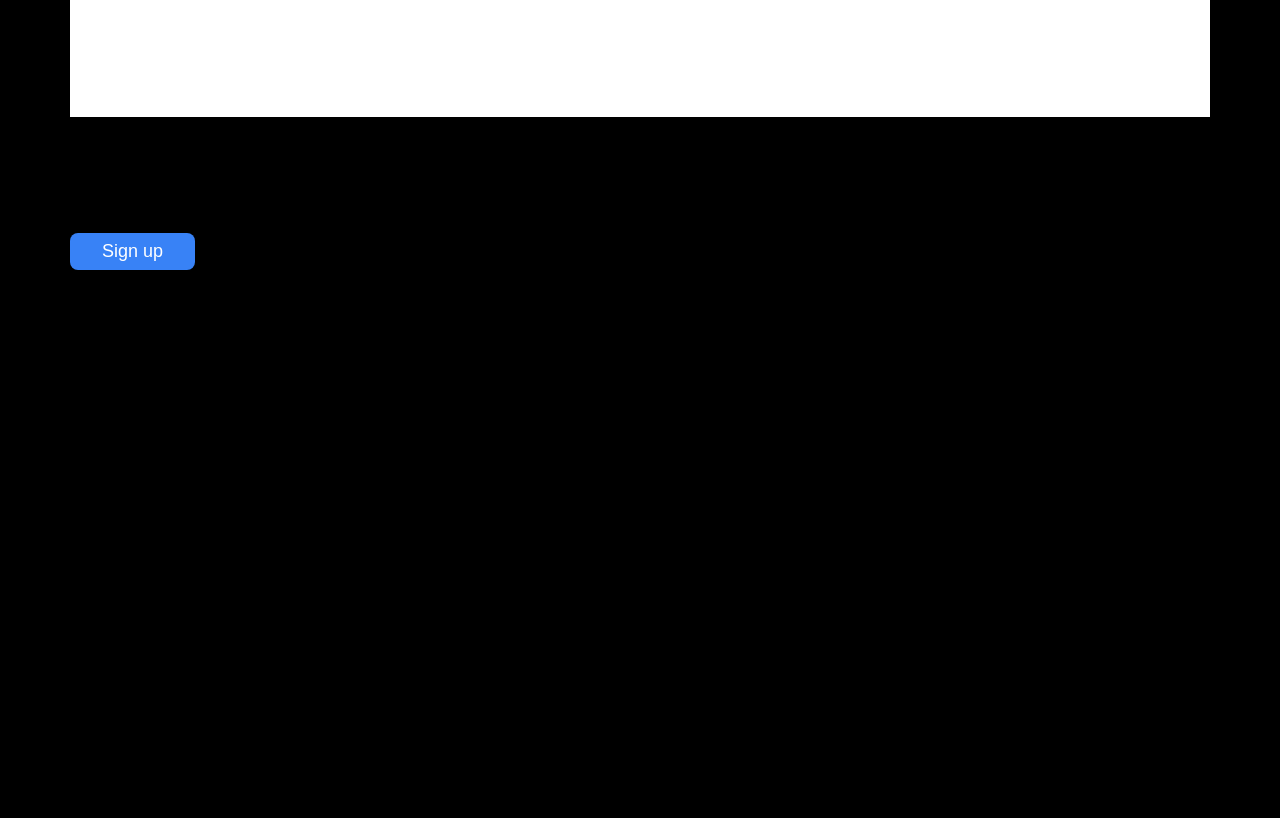
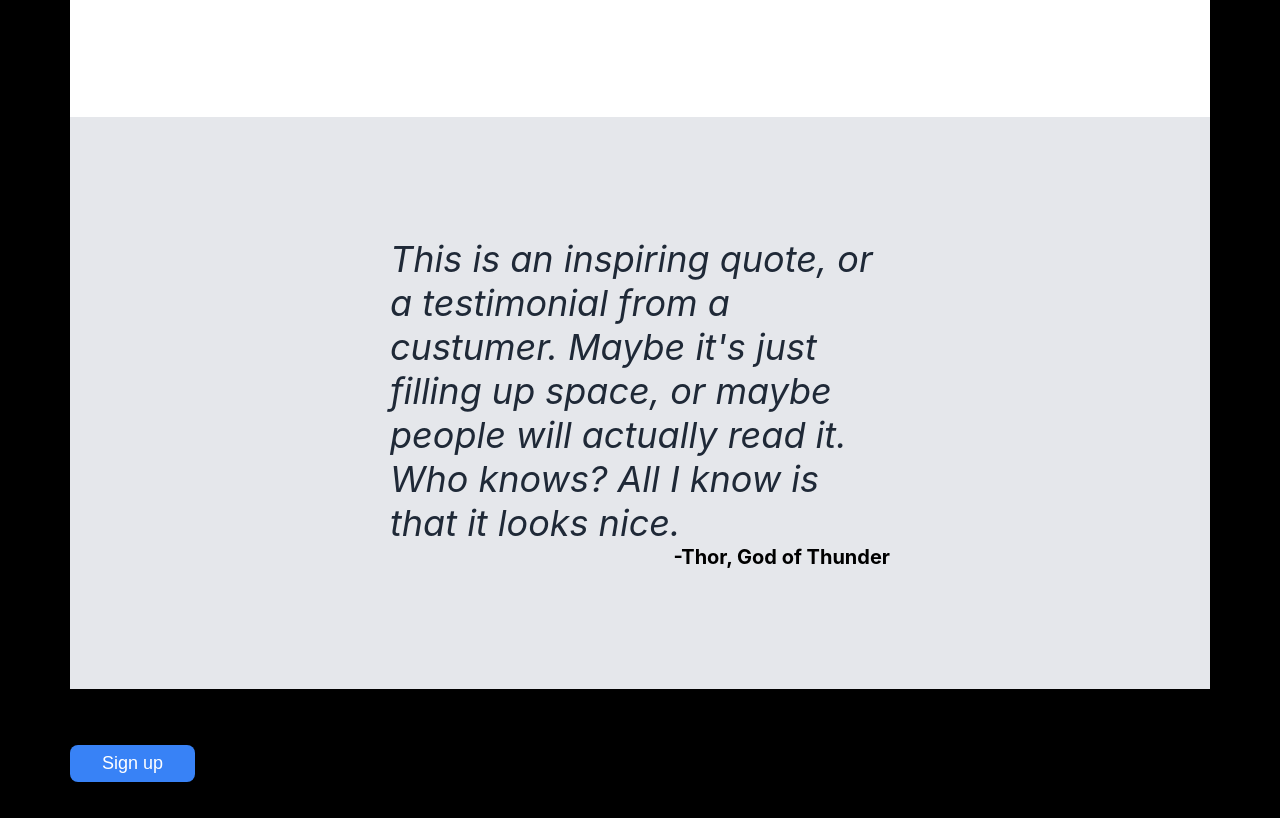
Before and after one commit to Laura202301/landing-page, a plain HTML site: page index.html in a window 1280 px wide. Shown: the part 823-1641 px from the top of the page. Before the commit the page ends 1129 px from the top, so only its background shows below. Drawn offline with Linux system fonts and the light colour scheme.

Commit message:
Add style to testimonial content

```diff
--- a/style.css
+++ b/style.css
@@ -91,3 +91,22 @@ img {
     border: 4px solid #3882F6;
     border-radius: 14px;
   }
+
+/*Testimonial content style*/
+
+.testimonial {
+    background: #E5E7EB;
+    text-align: left;
+    padding: 120px 320px;
+}
+.signature {
+    text-align: right;
+    font-weight: bold;
+    font-size: 20px;
+}
+.quote {
+    font-size: 36px;
+    font-weight: light;
+    font-style: italic;
+    color: #1F2937;
+}
```
